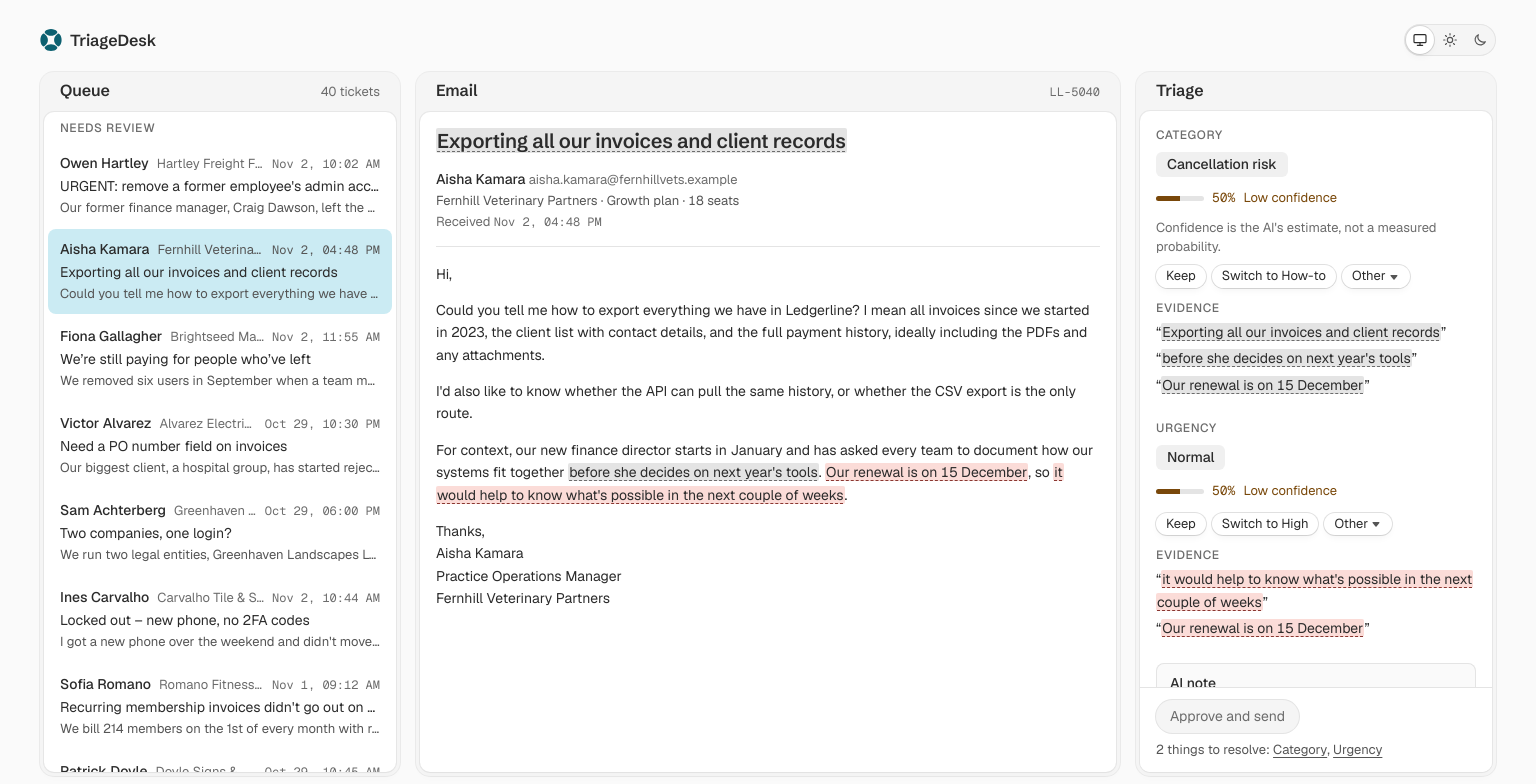
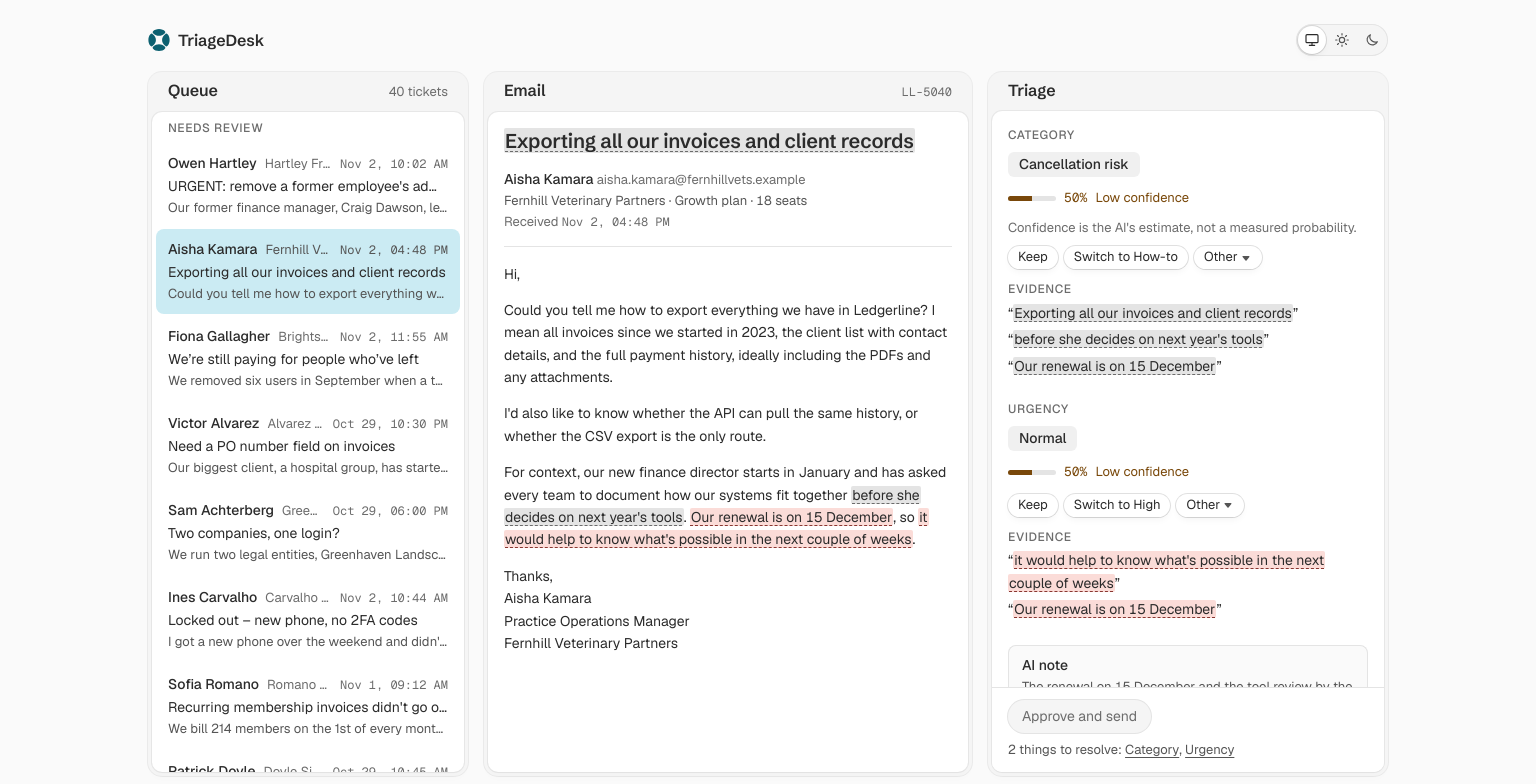
Before and after one commit to adi-ac/triage-desk, a Next.js app: page /tickets/LL-5040 in a window 1536 px wide. Shown: the top 784 px of the page. Built offline with nearby package versions, Linux system fonts and the light colour scheme.

Commit message:
Revert "Large-desktop layout from 1536px: 360 / 704 / 360"
This reverts commit ea951d7fee6f03b14ad4ceaeac4d4c0959777c81.

```diff
--- a/app/tickets/inbox.module.css
+++ b/app/tickets/inbox.module.css
@@ -3,9 +3,7 @@
 /* The email column is exactly the reading measure plus the pane's padding
    (4px tray + 16px card on each side), so there's no dead space to the
    right of the email. 32em at the 14px reading size is 448px; the column is
-   488px. The shell is centered: 320 + 16 + 488 + 16 + 400 + 2 × 24 = 1288.
-   From 1536px the measure is 664px (type.css), so the column is 704px, and
-   queue and triage are both 360px: 360 + 16 + 704 + 16 + 360 + 48 = 1504. */
+   488px. The shell is centered: 320 + 16 + 488 + 16 + 400 + 2 × 24 = 1288. */
 .shell {
   --email-column: calc(var(--text-reading-measure) + 2 * (4px + 16px));
 
@@ -30,15 +28,6 @@
     grid-template-rows: auto minmax(0, 1fr);
     max-inline-size: 1288px;
     block-size: 100dvh;
-  }
-}
-
-/* Large desktop: queue and triage the same width, the email at the
-   original artifact's width. */
-@media (min-width: 1536px) {
-  .shell {
-    grid-template-columns: 360px minmax(0, var(--email-column)) 360px;
-    max-inline-size: 1504px;
   }
 }
 
--- a/styles/type.css
+++ b/styles/type.css
@@ -84,16 +84,6 @@
   }
 }
 
-/* Large desktop: the email's measure widens to 664px, so the inbox's email
-   column (measure + 40px of pane padding) is 704px, the width of the
-   original artifact's email column, which read better on big screens. In
-   px here, because the shell's column widths at this size are fixed px. */
-@media (min-width: 1536px) {
-  :root {
-    --text-reading-measure: 664px;
-  }
-}
-
 .text-title,
 .text-heading,
 .text-subheading {
```
Also changed, not shown: 2 other files (tests, documents, lock files or other folders).
